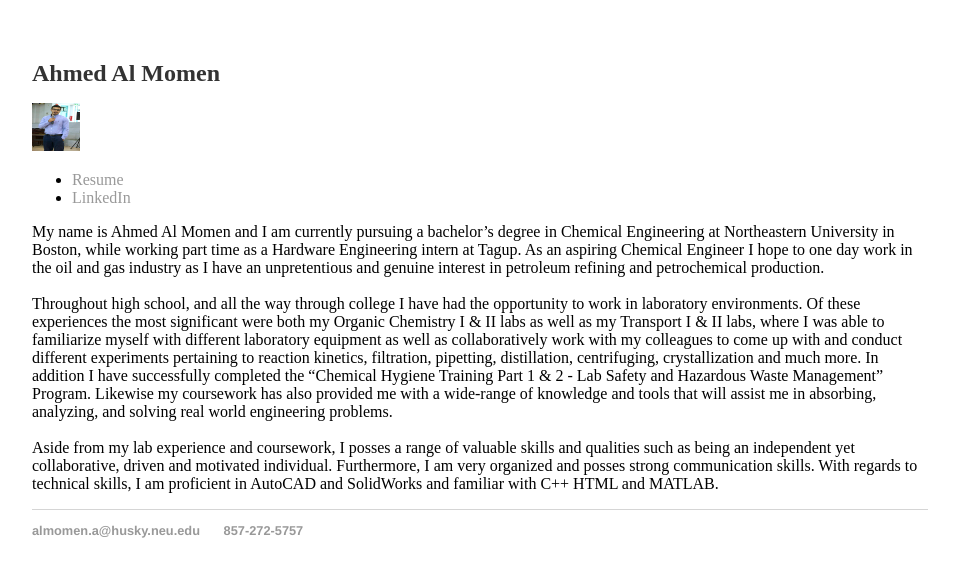
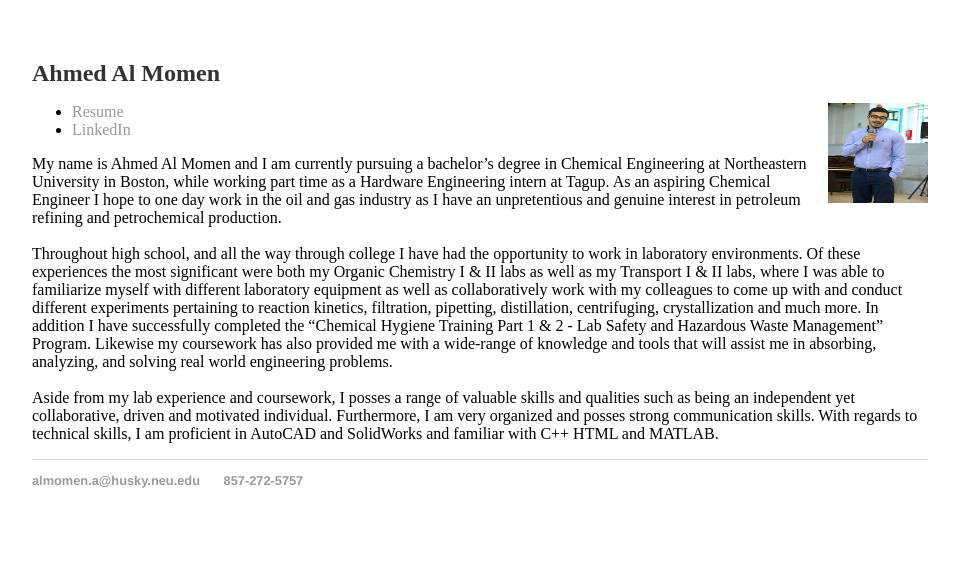
Before and after one commit to ahmedalmomen/aalmomen.com, a Jekyll site: the page built from index.html, in a window 1280 px wide. Shown: the top 577 px of the page, without its empty margins (160-1119 px from the left). Built offline with Jekyll 4.4.1, drawn with Linux system fonts in a browser that asks for light colours.

Commit message:
Update index.html

```diff
--- a/index.html
+++ b/index.html
@@ -5,7 +5,7 @@ title: Ahmed Al Momen|About me
 <div class="blurb">
          <h1>Ahmed Al Momen</h1>
          <img src="/grad breakfast.jpg" alt="html5 Icon"
-              style="width:48px;height:48px;">
+              style="float:right;width:100px;height:100px;">
          <ul>
                  <head>
                   <li><a href="/ahmed-al-momens-resume.pdf">Resume</a></li>
```
